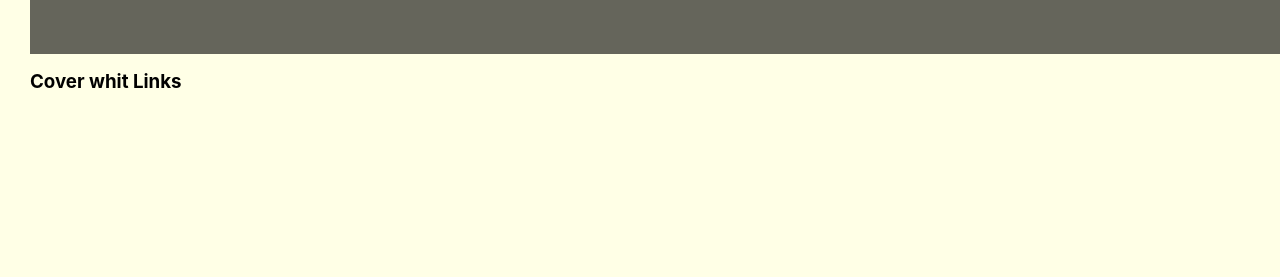
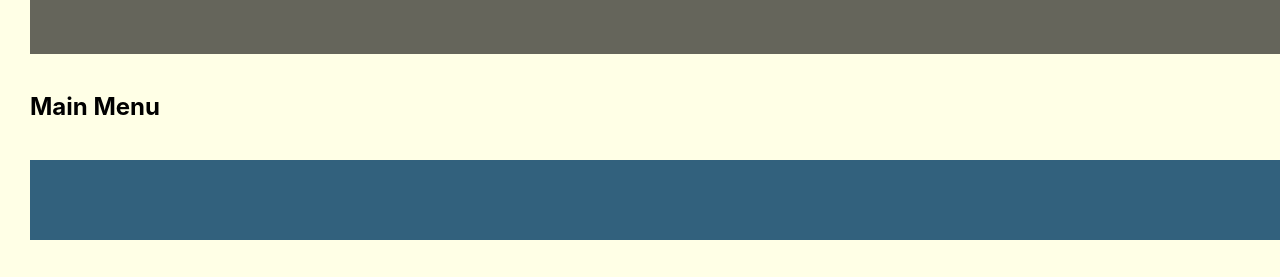
Before and after one commit to regulondbunam/Component-Repository, a React (Create React App) app: page /RegulonDB-web in a window 1280 px wide. Shown: the part 2328-2605 px from the top of the page. Before the commit the page ends 2500 px from the top, so only its background shows below. Built offline with nearby package versions, Linux system fonts and the light colour scheme.

Commit message:
add menuBar component template

```diff
--- a/src/sites/RegulonDB-web.js
+++ b/src/sites/RegulonDB-web.js
@@ -1,5 +1,6 @@
 import React from 'react';
 import Cover from '../ui-components/regulonDB-web/Cover'
+import MainMenu from '../ui-components/regulonDB-web/MainMenu'
 
 const urlVideo = "https://dl.dropboxusercontent.com/s/77wgabtmnyox8i8/Bacteria%20under%20the%20Microscope%20%28E%20%20coli%20and%20S%20%20aureus%29%5B2%5D.mp4?dl=0"
 const BacteriaVid = "https://dl.dropboxusercontent.com/s/zoojwulu5p1wfrm/Bacteria.mp4?dl=0"
@@ -21,8 +22,10 @@ export default function BasicInput() {
             <Cover coverType={"imagen"} title="DNA - DeoxyriboNucleic Acid" source={imgen} />
             <br/>
             <Cover coverType={"imagen"} title="Information- Biology" source={img} />
-            <h3>Cover whit Links</h3>
             <br />
+            <h2>Main Menu</h2>
+            <br />
+            <MainMenu />
             <br />
             <br />
         </div>
--- /dev/null
+++ b/src/ui-components/regulonDB-web/MainMenu.js
@@ -0,0 +1,3 @@
+import MainMenu from './mainMenu/MainMenu'
+
+export default  MainMenu
--- /dev/null
+++ b/src/ui-components/regulonDB-web/mainMenu/MainMenu.js
@@ -0,0 +1,37 @@
+import React, { Component } from 'react';
+import './Style.css'
+
+export default class CoverImg extends Component {
+    render() {
+
+        const MENUBAR = MenuBar
+
+        return(
+            <div>
+               <MENUBAR />
+            </div>
+        )
+    }
+
+}
+
+class MenuBar extends Component{
+    render() {
+
+        return(
+            <div className="menuBar-Component">
+            </div>
+        )
+    }
+}
+
+class MenuBody extends Component{
+    render() {
+
+        return(
+            <div>
+
+            </div>
+        )
+    }
+}
--- /dev/null
+++ b/src/ui-components/regulonDB-web/mainMenu/Style.css
@@ -0,0 +1,5 @@
+.menuBar-Component {
+    width: 100%;
+    height: 80px;
+    background-color: #32617d;
+  }
```
Also changed, not shown: src/ui-components/infoDisplay/card/Card.js (added), src/ui-components/infoDisplay/card/Style.css (added), src/ui-components/regulonDB-web/mainMenu/CircularHome.js (added), src/ui-components/regulonDB-web/mainMenu/MainMenuButton.js (added), src/ui-components/regulonDB-web/mainMenu/MainMenuLink.js (added).
